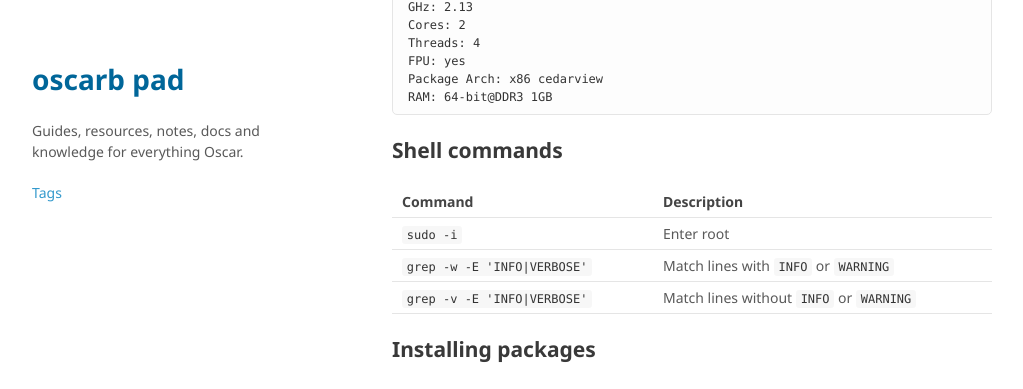
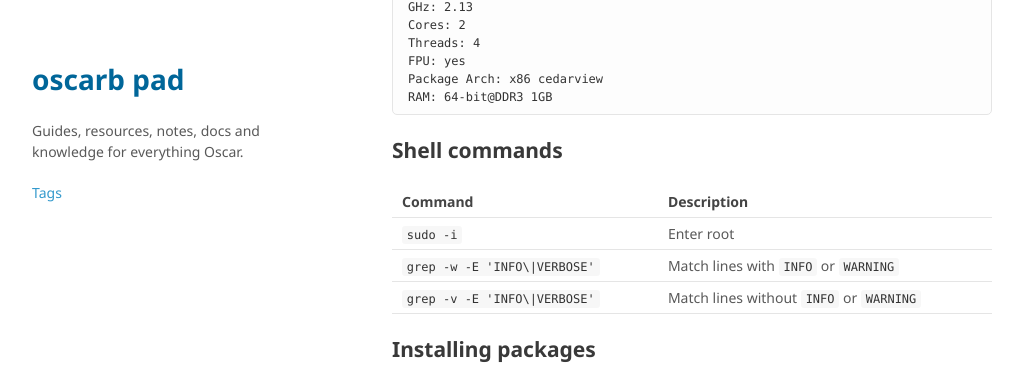
Before and after one commit to oscarb/pad, a Jekyll site: the page built from _docs/ds713.md, in a window 1280 px wide and 900 px high, scrolled down 783 px. Shown: the top 389 px of the window, without its empty margins (128-1151 px from the left). Built offline with Jekyll 4.4.1, drawn with Linux system fonts in a browser that asks for light colours; some web fonts are replaced.

Commit message:
Update ds713.md

```diff
--- a/_docs/ds713.md
+++ b/_docs/ds713.md
@@ -25,8 +25,8 @@ published: true
 Command | Description
 --------|------------
 `sudo -i` | Enter root
-`grep -w -E 'INFO|VERBOSE'` | Match lines with `INFO` or `WARNING`
-`grep -v -E 'INFO|VERBOSE'` | Match lines without `INFO` or `WARNING`
+`grep -w -E 'INFO\|VERBOSE'` | Match lines with `INFO` or `WARNING`
+`grep -v -E 'INFO\|VERBOSE'` | Match lines without `INFO` or `WARNING`
 
 
 
```
